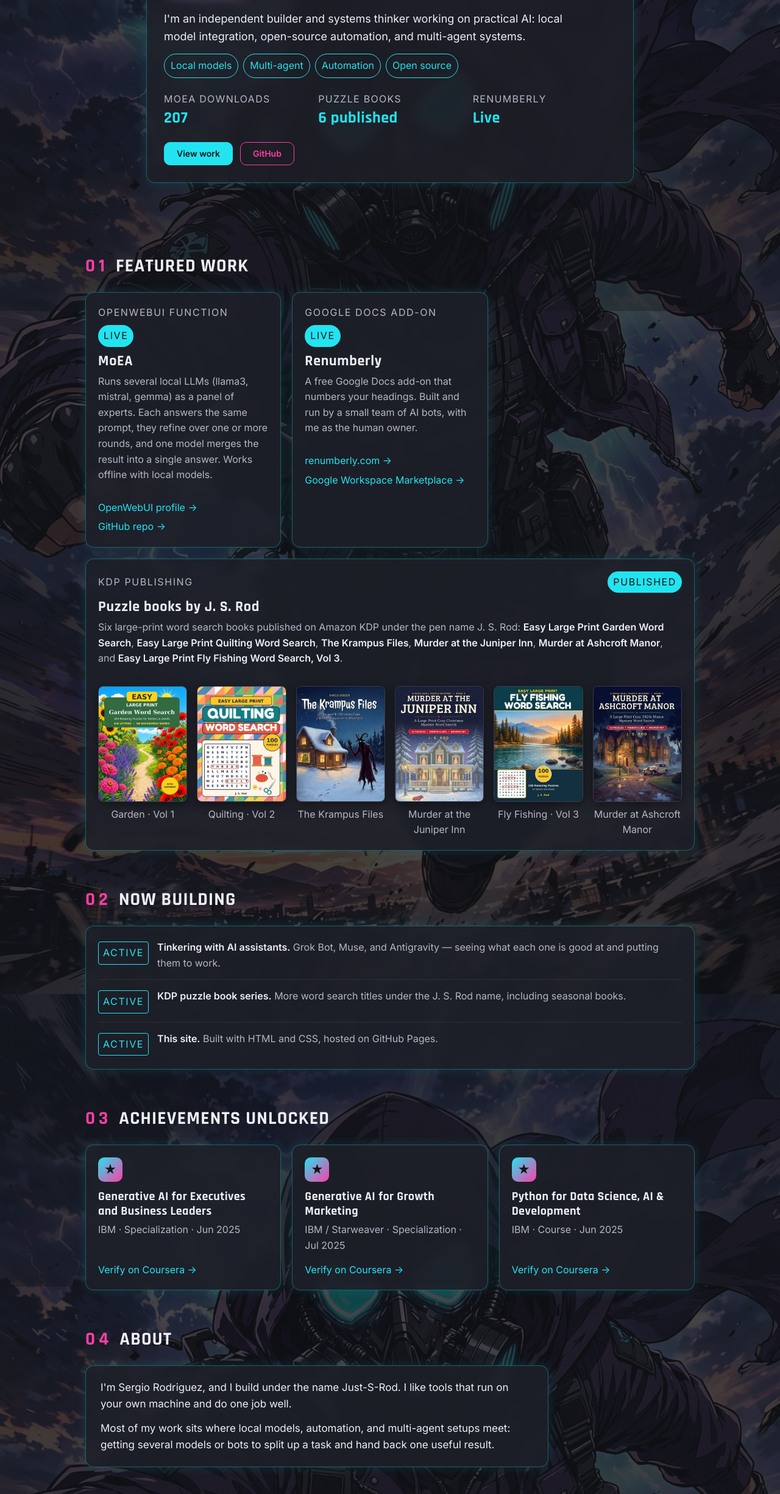
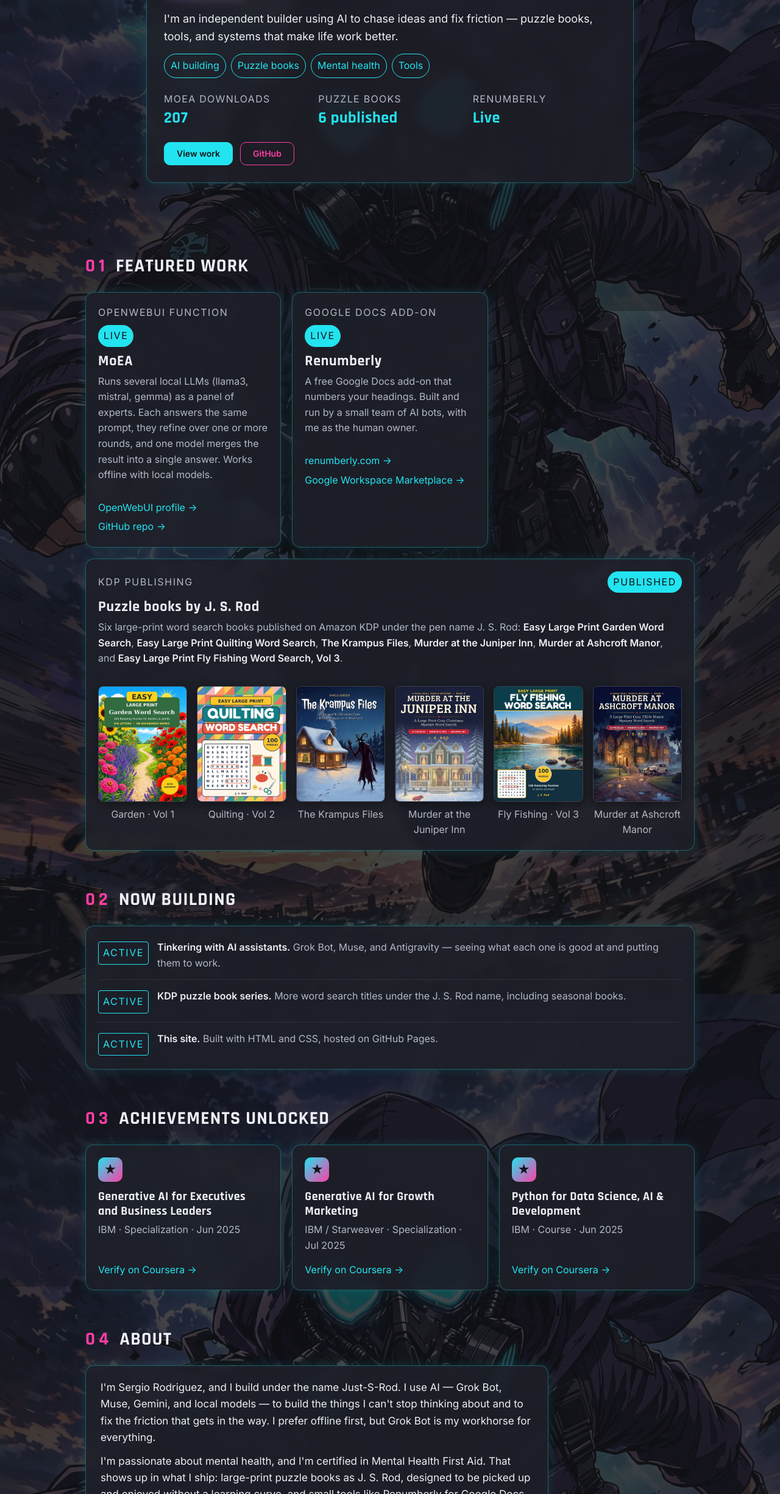
Before and after one commit to Just-S-Rod/justsrod.com, a plain HTML site: page index.html in a window 1280 px wide. Shown: the part 290-2740 px from the top of the page at 61% size. Drawn offline with Linux system fonts and the light colour scheme.

Commit message:
Update hero and About: AI building, puzzle books, mental health (Option C)

```diff
--- a/index.html
+++ b/index.html
@@ -4,10 +4,10 @@
 <meta charset="utf-8">
 <meta name="viewport" content="width=device-width, initial-scale=1">
 <title>Just-S-Rod · Sergio Rodriguez</title>
-<meta name="description" content="Sergio Rodriguez (Just-S-Rod): independent builder working on practical AI, local models, open-source automation, and multi-agent systems.">
+<meta name="description" content="Sergio Rodriguez (Just-S-Rod): independent builder using AI to chase ideas and fix friction, puzzle-book publisher as J. S. Rod, and Mental Health First Aid certified.">
 <meta name="theme-color" content="#121318">
 <meta property="og:title" content="Just-S-Rod · Sergio Rodriguez">
-<meta property="og:description" content="Independent builder. Practical AI, local models, open-source automation, multi-agent systems.">
+<meta property="og:description" content="Independent builder using AI to chase ideas and fix friction — puzzle books, tools, and mental health.">
 <meta property="og:type" content="website">
 <meta property="og:url" content="https://just-s-rod.github.io/justsrod.com/">
 <meta property="og:image" content="https://just-s-rod.github.io/justsrod.com/og-image.jpg">
@@ -16,7 +16,7 @@
 <meta property="og:image:alt" content="Just-S-Rod logo: a hooded figure in a gas mask with cyan goggles">
 <meta name="twitter:card" content="summary_large_image">
 <meta name="twitter:title" content="Just-S-Rod · Sergio Rodriguez">
-<meta name="twitter:description" content="Independent builder. Practical AI, local models, open-source automation, multi-agent systems.">
+<meta name="twitter:description" content="Independent builder using AI to chase ideas and fix friction — puzzle books, tools, and mental health.">
 <meta name="twitter:image" content="https://just-s-rod.github.io/justsrod.com/og-image.jpg">
 <link rel="icon" href="favicon.ico" sizes="any">
 <link rel="icon" href="favicon-32.png" type="image/png" sizes="32x32">
@@ -56,9 +56,9 @@
           <p class="sub">Sergio Rodriguez</p>
         </div>
       </div>
-      <p class="pitch">I'm an independent builder and systems thinker working on practical AI: local model integration, open-source automation, and multi-agent systems.</p>
+      <p class="pitch">I'm an independent builder using AI to chase ideas and fix friction — puzzle books, tools, and systems that make life work better.</p>
       <ul class="tags" aria-label="Focus areas">
-        <li>Local models</li><li>Multi-agent</li><li>Automation</li><li>Open source</li>
+        <li>AI building</li><li>Puzzle books</li><li>Mental health</li><li>Tools</li>
       </ul>
       <dl class="stats">
         <div class="stat">
@@ -147,8 +147,8 @@
   <section class="wrap" id="about" aria-labelledby="about-h">
     <h2 id="about-h"><span class="label">04</span> About</h2>
     <div class="card about">
-      <p>I'm Sergio Rodriguez, and I build under the name Just-S-Rod. I like tools that run on your own machine and do one job well.</p>
-      <p>Most of my work sits where local models, automation, and multi-agent setups meet: getting several models or bots to split up a task and hand back one useful result.</p>
+      <p>I'm Sergio Rodriguez, and I build under the name Just-S-Rod. I use AI — Grok Bot, Muse, Gemini, and local models — to build the things I can't stop thinking about and to fix the friction that gets in the way. I prefer offline first, but Grok Bot is my workhorse for everything.</p>
+      <p>I'm passionate about mental health, and I'm certified in Mental Health First Aid. That shows up in what I ship: large-print puzzle books as J. S. Rod, designed to be picked up and enjoyed without a learning curve, and small tools like Renumberly for Google Docs that do one job well.</p>
     </div>
   </section>
 
```
